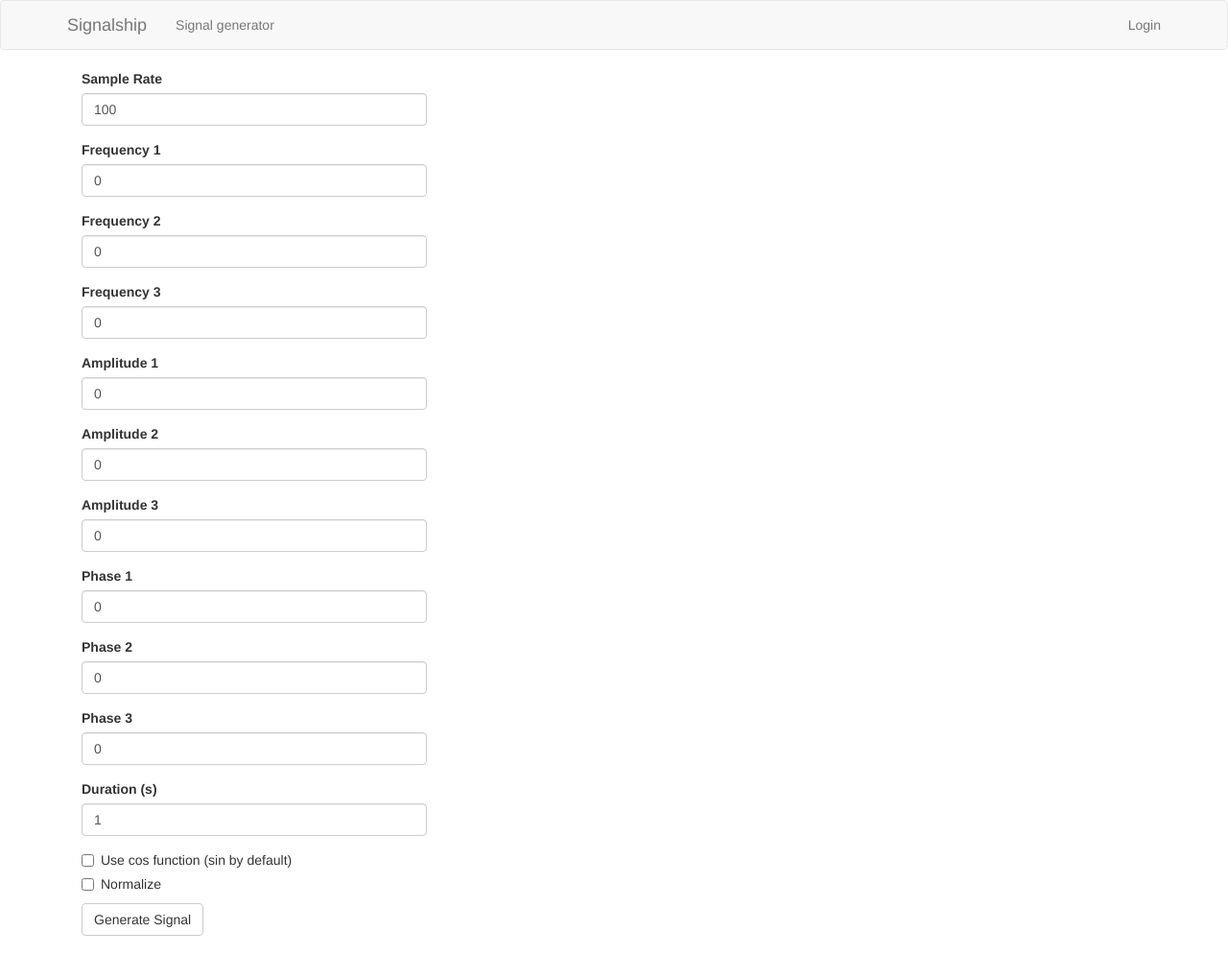
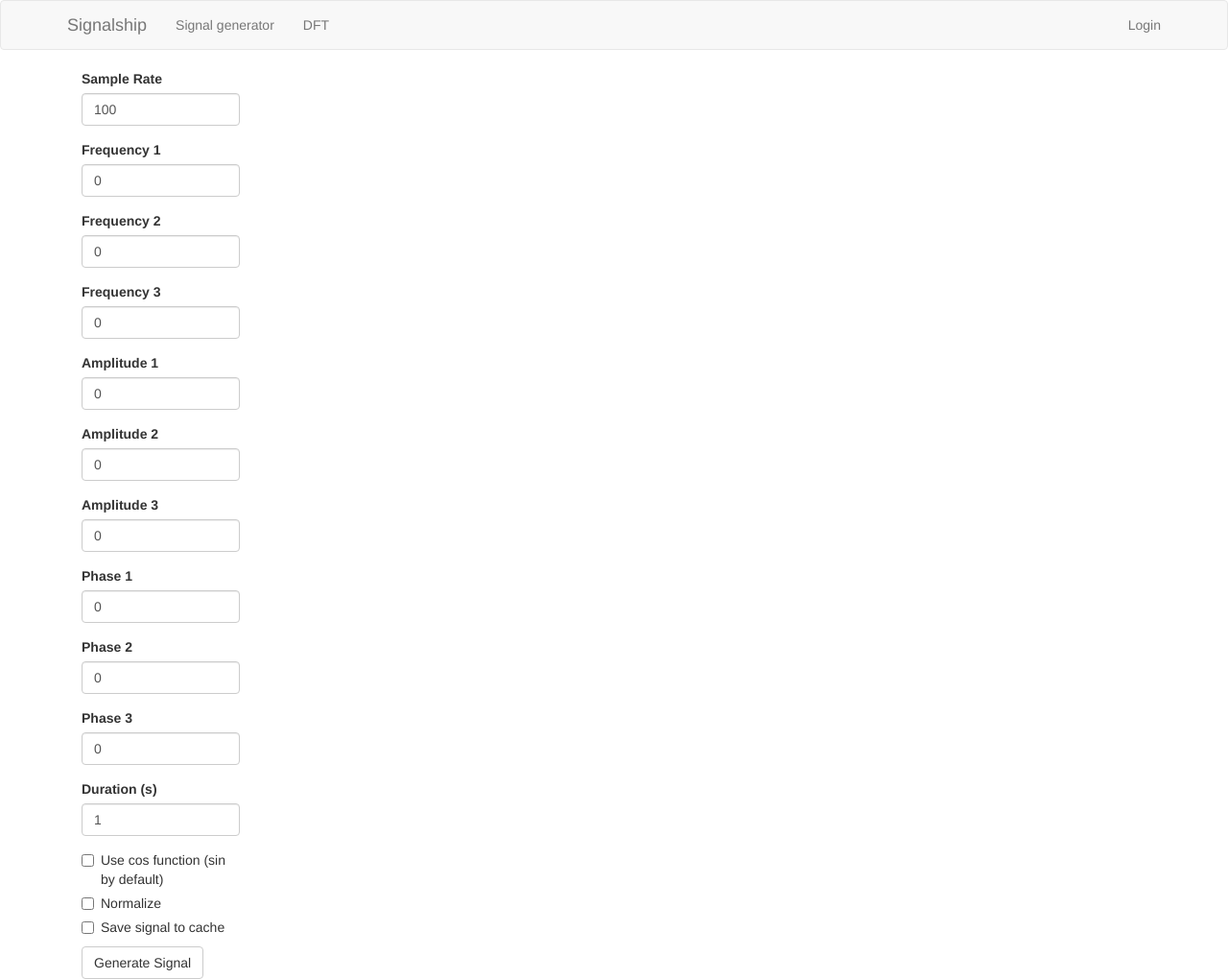
Before and after one commit to ForkyTheEditor/bachelors-signal-flask, a Flask app: page /generate in a window 1280 px wide. Shown: the whole page at 96% size. Before the commit the page ends 975 px from the top, so only its background shows below. Run offline with Flask 2, Linux system fonts and the light colour scheme; some libraries are stand-ins or nearby versions.

Commit message:
Started work on DFT. Simplified signal generation code. Added new DFT page and form. Added saving signals.

```diff
--- a/app/__init__.py
+++ b/app/__init__.py
@@ -22,4 +22,6 @@ db_ref = db.reference()
 # Initialize bootstrap
 bootstrap = Bootstrap(app)
 
+generated_signals_history = []
+
 from app import routes
--- a/app/forms.py
+++ b/app/forms.py
@@ -1,6 +1,8 @@
 from flask_wtf import FlaskForm
-from wtforms import StringField, PasswordField, BooleanField, SubmitField, IntegerField, FloatField
+from wtforms import StringField, PasswordField, BooleanField, SubmitField, IntegerField, FloatField, SelectField
 from wtforms.validators import DataRequired
+
+from app import generated_signals_history
 
 
 class LoginForm(FlaskForm):
@@ -26,4 +28,12 @@ class SignalGenerationForm(FlaskForm):
     duration = FloatField(label='Duration (s)', default=1)
     useCos = BooleanField(label='Use cos function (sin by default)')
     normalize = BooleanField(label='Normalize')
+    save = BooleanField(label='Save signal to cache')
     generate = SubmitField(label='Generate Signal')
+
+
+class DFTCalculationForm(FlaskForm):
+
+    select_signal = SelectField(label="Select Signal", coerce=int)
+    maximum_frequency = FloatField(label='Maximum frequency', default=1)
+    calculate_dft = SubmitField(label='Calculate DFT')
--- a/app/routes.py
+++ b/app/routes.py
@@ -1,7 +1,9 @@
-from flask import render_template, flash, redirect, url_for
+import requests
+from flask import render_template, flash, redirect, url_for, request
 
-from app import app
-from app.forms import LoginForm, SignalGenerationForm
+from app import app, generated_signals_history
+from app.dft_calculation import plot_dft, calculate_dft
+from app.forms import LoginForm, SignalGenerationForm, DFTCalculationForm
 from app.signal_generation import generate_signal, create_plot
 
 
@@ -39,9 +41,7 @@ def signal_generator():
     embedded_image = []
 
     if form.validate_on_submit():
-
         # Recalculate and redraw plot
-
 
         frequency_array = [form.frequency_field1.data,
                            form.frequency_field2.data,
@@ -56,13 +56,35 @@ def signal_generator():
                        form.phase_field3.data]
 
         # Remove negative values and zeroes
-        frequency_array = [i for i in frequency_array if i > 0]
+        frequency_array = [i for i in frequency_array if i >= 0]
         amplitude_array = [i for i in amplitude_array if i >= 0]
 
         (signal, time_range) = generate_signal(form.sample_rate_field.data, frequency_array,
                                                form.duration.data, amplitude_array, phase_array,
-                                               form.useCos.data, normalize=form.normalize.data)
+                                               form.useCos.data, normalize=form.normalize.data, save=form.save.data)
 
         embedded_image = create_plot(signal, time_range)
 
     return render_template('generate.html', plot=embedded_image, form=form)
+
+
+@app.route('/dft', methods=['GET', 'POST'])
+def dft():
+    form = DFTCalculationForm()
+
+    # Populate the choices list with the saved signals
+    form.select_signal.choices = [(i, signal[1]) for i, signal
+                                  in enumerate(generated_signals_history)]
+
+    embedded_image = []
+
+    if form.validate_on_submit():
+
+        selected_index = form.select_signal.data
+        selected_signal = generated_signals_history[selected_index]
+
+        signal_dft = calculate_dft(selected_signal[2])
+
+        embedded_image = plot_dft(signal_dft, selected_signal[3])
+
+    return render_template('dft.html', plot=embedded_image, signals=generated_signals_history, form=form)
--- a/app/templates/base.html
+++ b/app/templates/base.html
@@ -18,6 +18,7 @@
 
                <ul class="nav navbar-nav">
                     <li><a href="{{ url_for('signal_generator') }}">Signal generator</a></li>
+                    <li><a href="{{ url_for('dft') }}">DFT</a></li>
                 </ul>
                 <ul class="nav navbar-nav navbar-right">
                     <li> <a href="{{ url_for('login') }}">Login</a></li>
--- a/app/templates/generate.html
+++ b/app/templates/generate.html
@@ -6,10 +6,10 @@
 
 <div class="container">
  <div class="row">
-  <div class="col-md-4">
+  <div class="col-md-2">
       {{ wtf.quick_form(form) }}
   </div>
-    <div class="col-md-8">
+    <div class="col-md-10">
         {% if plot %}
         <img src="{{ plot }}"/>
         {% endif %}
```
Also changed, not shown: app/dft_calculation.py (added, +56 -0 lines), app/signal_generation.py (+34 -3 lines), app/templates/dft.html (added, +27 -0 lines).
